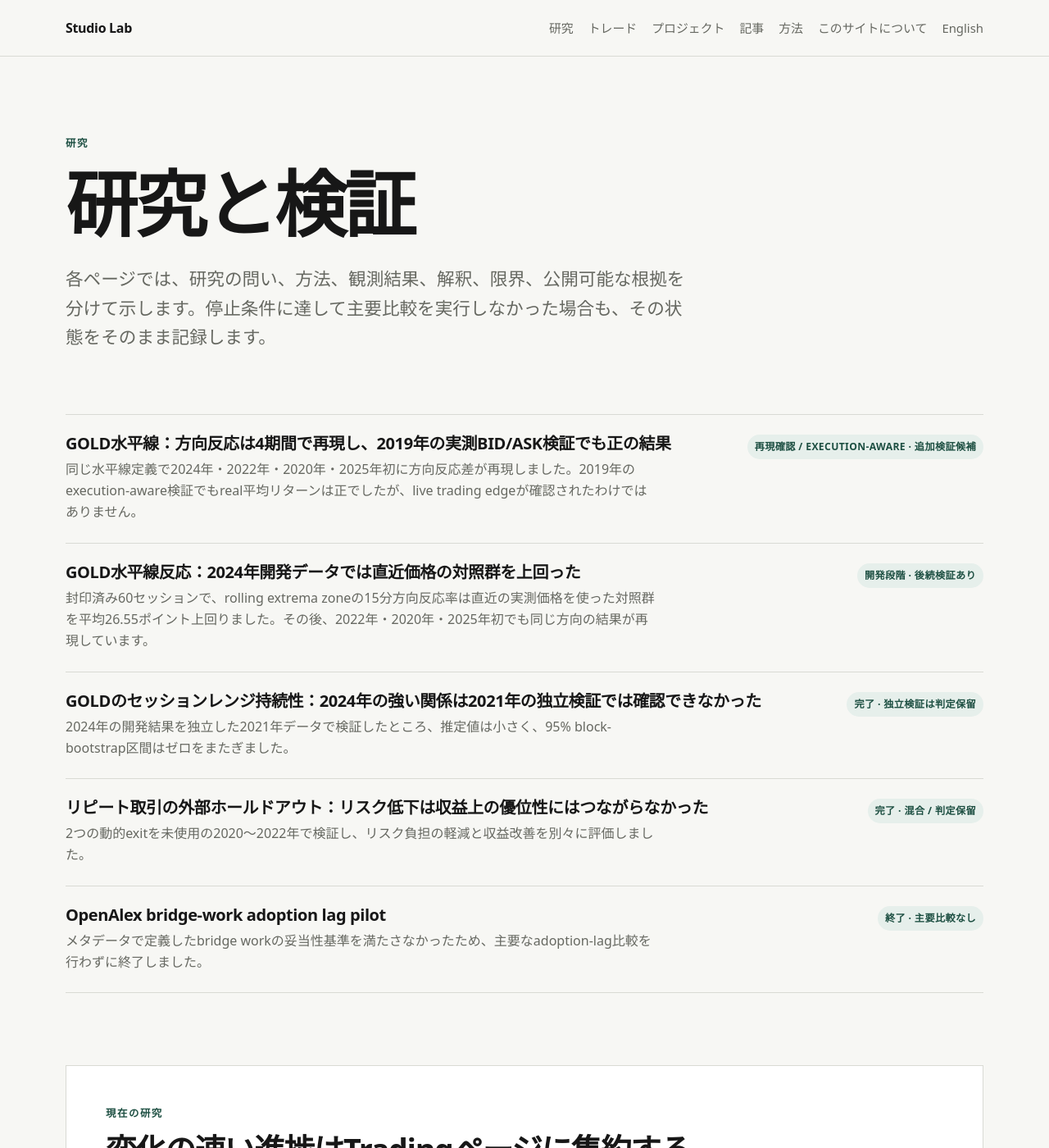
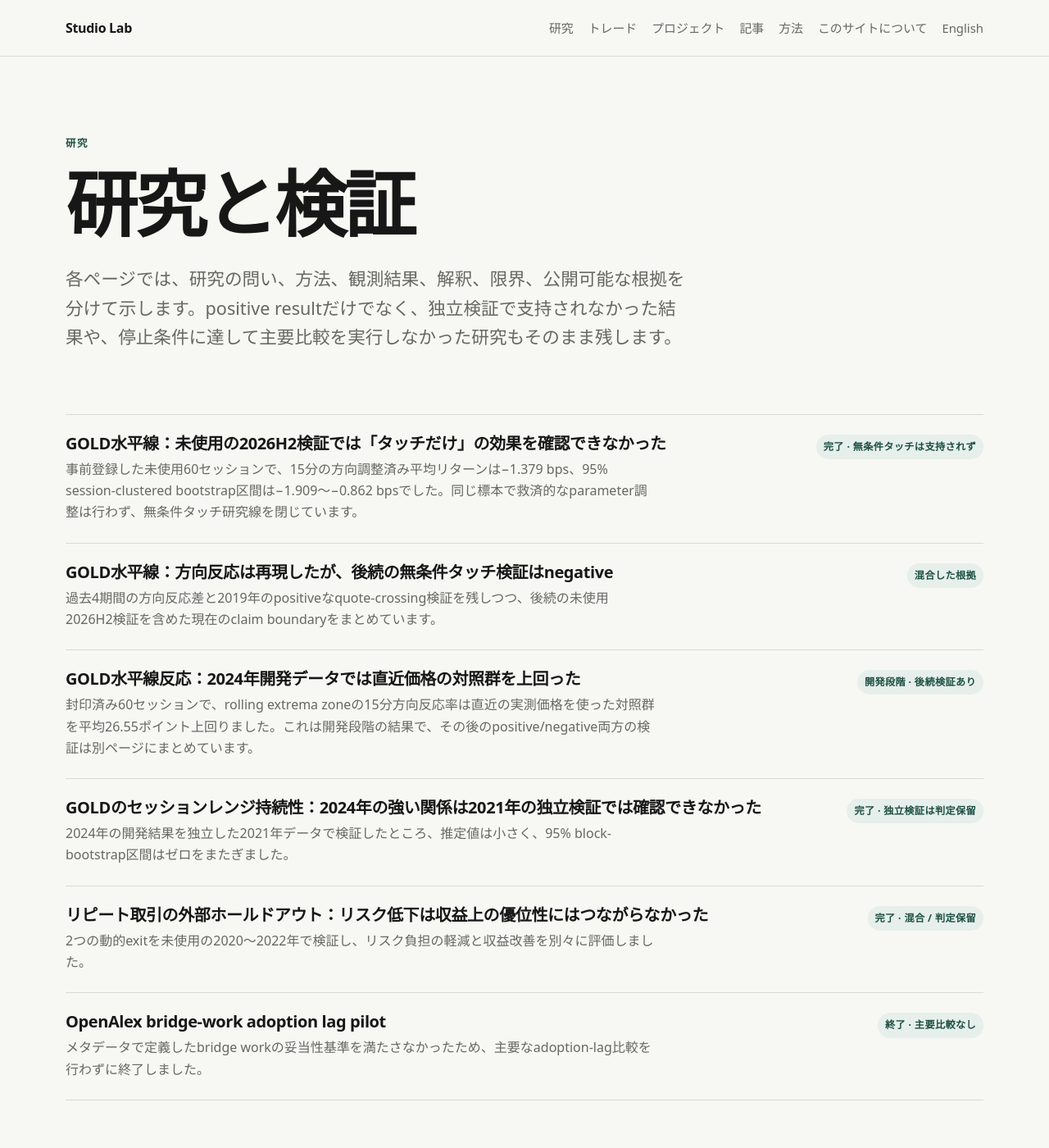
Before and after one commit to Josh-Temple/studio-lab-research, a Jekyll site: the page built from ja/research/index.md, in a window 1280 px wide and 1400 px high. Shown: the whole window at 82% size. Built offline with Jekyll 4.4.1, drawn with Linux system fonts in a browser that asks for light colours; some of the changed text lies outside the part shown.

Commit message:
Add H2 negative result to Japanese research index

```diff
--- a/ja/research/index.md
+++ b/ja/research/index.md
@@ -7,21 +7,28 @@ description: Studio Labの公開研究。方法、結果、限界、根拠を分
 
 <p class="eyebrow">研究</p>
 <h1>研究と検証</h1>
-<p class="lede">各ページでは、研究の問い、方法、観測結果、解釈、限界、公開可能な根拠を分けて示します。停止条件に達して主要比較を実行しなかった場合も、その状態をそのまま記録します。</p>
+<p class="lede">各ページでは、研究の問い、方法、観測結果、解釈、限界、公開可能な根拠を分けて示します。positive resultだけでなく、独立検証で支持されなかった結果や、停止条件に達して主要比較を実行しなかった研究もそのまま残します。</p>
 
 <section class="section">
   <div class="research-list">
     <article class="research-item">
       <div>
-        <h2><a href="{{ '/ja/research/gold-horizontal-replication-execution-evidence/' | relative_url }}">GOLD水平線：方向反応は4期間で再現し、2019年の実測BID/ASK検証でも正の結果</a></h2>
-        <p>同じ水平線定義で2024年・2022年・2020年・2025年初に方向反応差が再現しました。2019年のexecution-aware検証でもreal平均リターンは正でしたが、live trading edgeが確認されたわけではありません。</p>
+        <h2><a href="{{ '/ja/research/gold-horizontal-unconditional-touch-2026h2/' | relative_url }}">GOLD水平線：未使用の2026H2検証では「タッチだけ」の効果を確認できなかった</a></h2>
+        <p>事前登録した未使用60セッションで、15分の方向調整済み平均リターンは−1.379 bps、95% session-clustered bootstrap区間は−1.909〜−0.862 bpsでした。同じ標本で救済的なparameter調整は行わず、無条件タッチ研究線を閉じています。</p>
       </div>
-      <span class="status">再現確認 / execution-aware · 追加検証候補</span>
+      <span class="status">完了 · 無条件タッチは支持されず</span>
+    </article>
+    <article class="research-item">
+      <div>
+        <h2><a href="{{ '/ja/research/gold-horizontal-replication-execution-evidence/' | relative_url }}">GOLD水平線：方向反応は再現したが、後続の無条件タッチ検証はnegative</a></h2>
+        <p>過去4期間の方向反応差と2019年のpositiveなquote-crossing検証を残しつつ、後続の未使用2026H2検証を含めた現在のclaim boundaryをまとめています。</p>
+      </div>
+      <span class="status">混合した根拠</span>
     </article>
     <article class="research-item">
       <div>
         <h2><a href="{{ '/ja/research/gold-horizontal-recent-price-control-development/' | relative_url }}">GOLD水平線反応：2024年開発データでは直近価格の対照群を上回った</a></h2>
-        <p>封印済み60セッションで、rolling extrema zoneの15分方向反応率は直近の実測価格を使った対照群を平均26.55ポイント上回りました。その後、2022年・2020年・2025年初でも同じ方向の結果が再現しています。</p>
+        <p>封印済み60セッションで、rolling extrema zoneの15分方向反応率は直近の実測価格を使った対照群を平均26.55ポイント上回りました。これは開発段階の結果で、その後のpositive/negative両方の検証は別ページにまとめています。</p>
       </div>
       <span class="status">開発段階 · 後続検証あり</span>
     </article>
@@ -52,6 +59,6 @@ description: Studio Labの公開研究。方法、結果、限界、根拠を分
 <section class="section public-boundary">
   <p class="eyebrow">現在の研究</p>
   <h2>変化の速い進捗はTradingページに集約する</h2>
-  <p>VIXのprospective検証、別メカニズムのDiscovery Gate、execution-awareな追加検証などは短い周期で状態が変わるため、研究一覧には耐久性のある結果を残し、現在地はTradingページで更新します。</p>
+  <p>未使用データ確認protocol、prospectiveな別メカニズム検証、data pathの実行条件などは短い周期で状態が変わるため、研究一覧にはレビュー済みの耐久性ある結果を残し、現在地はTradingページで更新します。</p>
   <a href="{{ '/ja/trading/' | relative_url }}">トレード研究の現在地を見る</a>
 </section>
```
